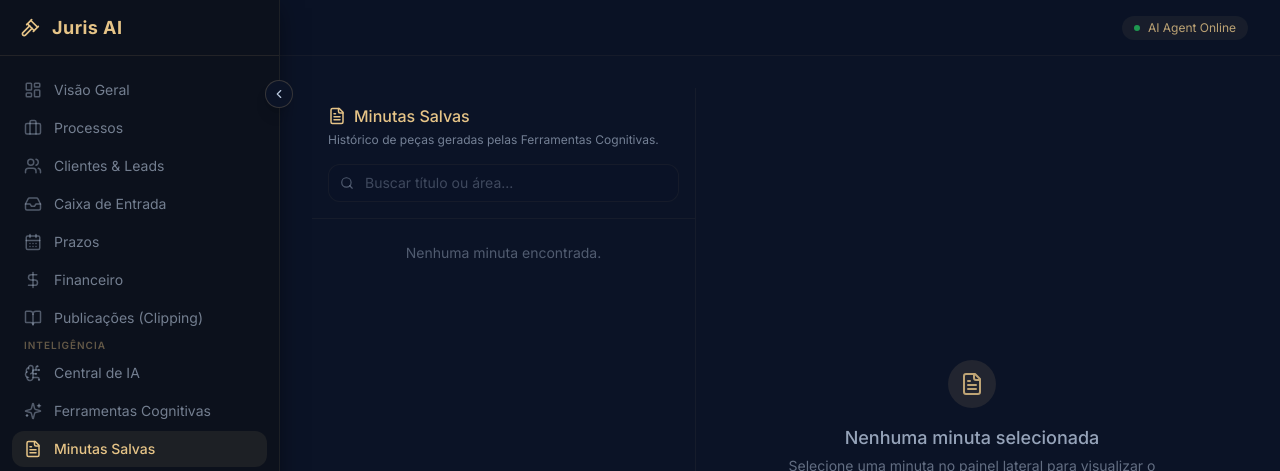
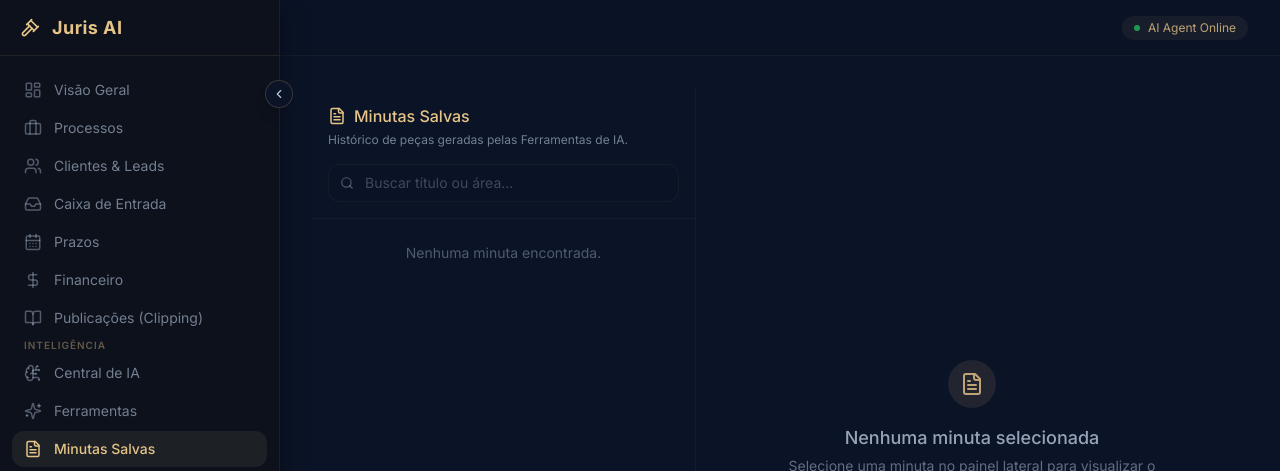
Before and after one commit to juan587842/adv, a Next.js app: page /dashboard/intelligence/drafts in a window 1280 px wide. Shown: the top 471 px of the page. Built offline with nearby package versions, Linux system fonts and the light colour scheme.

Commit message:
refactor(ai): remove o termo 'Cognitivas' das ferramentas de IA conforme solicitado

```diff
--- a/src/app/dashboard/intelligence/drafts/page.tsx
+++ b/src/app/dashboard/intelligence/drafts/page.tsx
@@ -125,7 +125,7 @@ export default function DraftsPage() {
             <h2>Minutas Salvas</h2>
           </div>
           <p className="text-xs text-secondary/60 mb-4">
-            Histórico de peças geradas pelas Ferramentas Cognitivas.
+            Histórico de peças geradas pelas Ferramentas de IA.
           </p>
 
           <div className="relative">
--- a/src/app/dashboard/intelligence/tools/page.tsx
+++ b/src/app/dashboard/intelligence/tools/page.tsx
@@ -182,7 +182,7 @@ export default function CognitiveToolsPage() {
         <div className="flex-1">
           <h1 className="text-xl font-bold text-secondary flex items-center gap-2">
             <Scale className="text-primary" size={20} />
-            Ferramentas Cognitivas
+            Ferramentas de IA
           </h1>
           <p className="text-sm text-secondary/50">Síntese documental e co-piloto de redação forense com controle HITL.</p>
         </div>
--- a/src/components/SidebarNav.tsx
+++ b/src/components/SidebarNav.tsx
@@ -30,7 +30,7 @@ const mainLinks = [
 
 const intelligenceLinks = [
   { href: "/dashboard/intelligence", icon: <BrainCircuit size={18} />, text: "Central de IA", exact: true },
-  { href: "/dashboard/intelligence/tools", icon: <Sparkles size={18} />, text: "Ferramentas Cognitivas" },
+  { href: "/dashboard/intelligence/tools", icon: <Sparkles size={18} />, text: "Ferramentas" },
   { href: "/dashboard/intelligence/drafts", icon: <FileText size={18} />, text: "Minutas Salvas" },
   { href: "/dashboard/ai", icon: <Cpu size={18} />, text: "Skills & Macros" },
 ];
```
